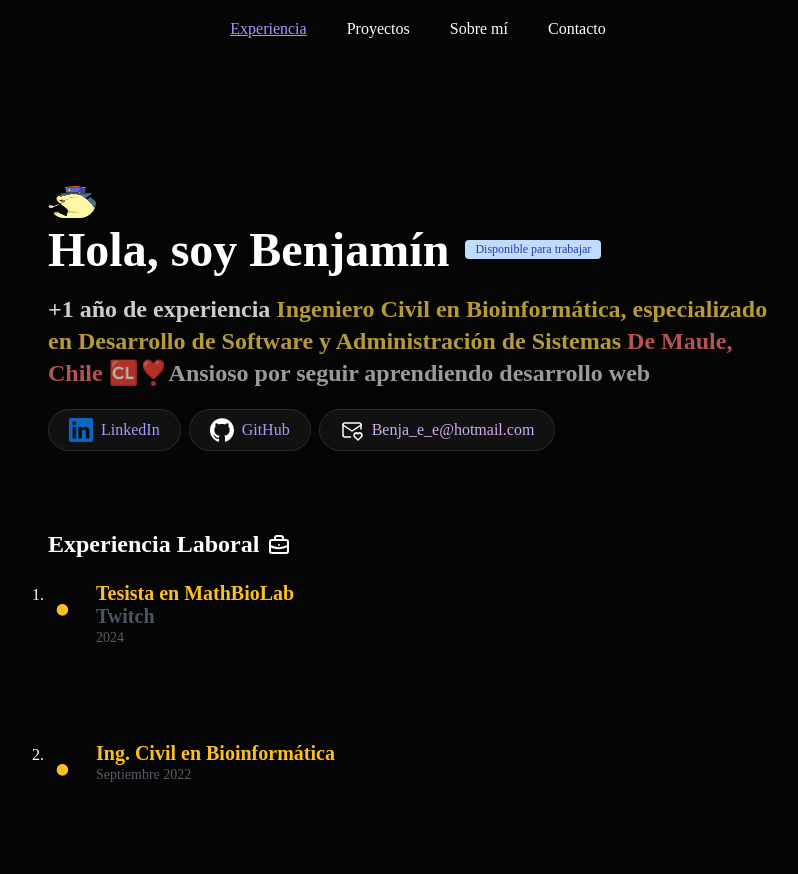
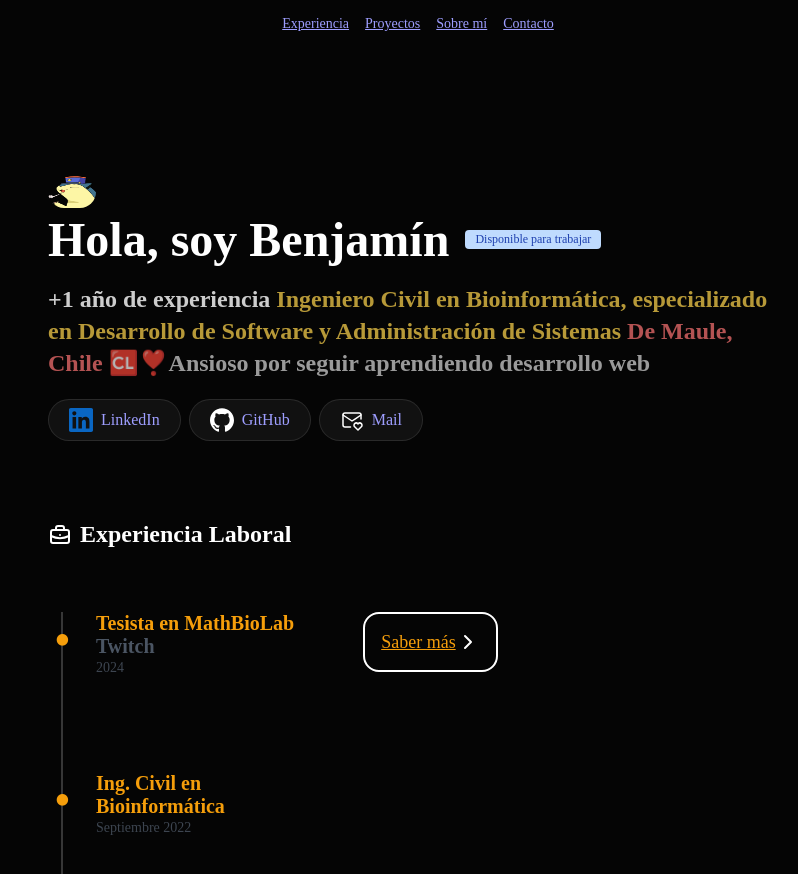
Before and after one commit to BnjmStd/portafolioReact, a React (Vite) app: page / in a window 1280 px wide. Shown: the top 874 px of the page, without its empty margins (222-1020 px from the left). Built offline with nearby package versions, Linux system fonts and the light colour scheme.

Commit message:
avance malo

```diff
--- a/src/components/ExperienceItem.tsx
+++ b/src/components/ExperienceItem.tsx
@@ -1,3 +1,4 @@
+import Arrow from "../icons/Arrow";
 import "./experienceItem.css"
 
 type Job = {
@@ -14,10 +15,13 @@ export default function ExperienceItem({
     experience: Job
 }) {
     return (
+
+
         <div className="experience-item">
             <div className="experience-item__details">
                 <div className="experience-item__sticky">
-                    <span className="experience-item__bullet">•</span>
+                    <span className="experience-item__bullet">&bull;</span>
+
                     <h3 className="experience-item__title">{experience.title}</h3>
                     <h4 className="experience-item__company">{experience.company}</h4>
                     <time className="experience-item__date">{experience.date}</time>
@@ -25,6 +29,14 @@ export default function ExperienceItem({
             </div>
             <div className="experience-item__description">
                 {experience.description}
+                {
+                    experience.link && (
+                        <a className="link" href={experience.link}>
+                            Saber más{" "}
+                            <Arrow />
+                        </a>
+                    )
+                }
             </div>
         </div>
     );
--- a/src/components/SectionContainer.tsx
+++ b/src/components/SectionContainer.tsx
@@ -1,4 +1,3 @@
-
 import "./sectionContainer.css"
 
 export default function SectionContainer({
--- a/src/components/experienceItem.css
+++ b/src/components/experienceItem.css
@@ -1,30 +1,38 @@
 .experience-item {
     position: relative;
-    margin: 0 3rem;
+    margin-left: 3rem;
+    /* mx-12 equivalente a 3rem */
+    margin-right: 3rem;
     padding-bottom: 3rem;
+    /* pb-12 equivalente a 3rem */
     display: grid;
-    grid-template-columns: 1fr;
-    grid-template-rows: auto;
-    position: relative;
 }
 
 .experience-item::before {
     content: '';
     position: absolute;
     left: -35px;
+    display: block;
     height: 100%;
-    border-left: 2px solid rgba(0, 0, 0, 0.2);
+    border-left: 2px solid rgba(255, 255, 255, 0.2);
 }
 
-@media (prefers-color-scheme: dark) {
-    .experience-item::before {
-        border-left: 2px solid rgba(255, 255, 255, 0.15);
+@media (min-width: 768px) {
+    .experience-item {
+        grid-template-columns: repeat(5, 1fr);
+        /* md:grid-cols-5 */
+        gap: 2.5rem;
+        /* md:gap-10 equivalente a 2.5rem */
+        padding-right: 1rem;
+        /* md:space-x-4 equivalente a 1rem */
     }
 }
 
 .experience-item__details {
     position: relative;
     padding-bottom: 3rem;
+    grid-column: span 2;
+    /* md:col-span-2 */
 }
 
 .experience-item__sticky {
@@ -33,51 +41,77 @@
 }
 
 .experience-item__bullet {
-    color: #fbbf24; /* Tailwind's text-yellow-400 */
+    color: #f59e0b;
+    /* text-yellow-400 */
     position: absolute;
     left: -42px;
-    font-size: 3rem; /* Tailwind's text-5xl */
     border-radius: 50%;
+    font-size: 3rem;
+    /* text-5xl */
 }
 
 .experience-item__title {
-    color: #fbbf24; /* Tailwind's text-yellow-400 */
-    font-size: 1.25rem; /* Tailwind's text-xl */
+    font-size: 1.25rem;
+    /* text-xl */
     font-weight: bold;
+    /* font-bold */
+    color: #f59e0b;
+    /* text-yellow-400 */
 }
 
 .experience-item__company {
-    font-size: 1.25rem; /* Tailwind's text-xl */
-    font-weight: 600; /* Tailwind's font-semibold */
-    color: #4b5563; /* Tailwind's text-gray-600 */
-}
-
-@media (prefers-color-scheme: dark) {
-    .experience-item__company {
-        color: #ffffff; /* Tailwind's dark:text-white */
-    }
+    font-size: 1.25rem;
+    /* text-xl */
+    font-weight: 600;
+    /* font-semibold */
+    color: #4b5563;
+    /* text-gray-600 */
 }
 
 .experience-item__date {
+    padding: 0;
     margin: 0;
-    padding: 0;
-    font-size: 0.875rem; /* Tailwind's text-sm */
-    color: rgba(107, 114, 128, 0.8); /* Tailwind's text-gray-600/80 */
+    font-size: 0.875rem;
+    /* text-sm */
+    color: rgba(75, 85, 99, 0.8);
+    /* text-gray-600/80 */
 }
 
-@media (prefers-color-scheme: dark) {
-    .experience-item__date {
-        color: rgba(255, 255, 255, 0.8); /* Tailwind's dark:text-white/80 */
-    }
+
+.experience-item__description {
+    position: relative;
+    display: flex;
+    flex-direction: column;
+    gap: 0.5rem;
+    /* gap-2 equivalente a 0.5rem */
+    padding-bottom: 1rem;
+    color: #4b5563;
+    /* text-gray-600 */
+    grid-column: span 3;
+    /* md:col-span-3 */
 }
 
-.experience-item__description {
-    color: #4b5563; /* Tailwind's text-gray-600 */
-    font-size: 1rem; /* Default font size */
+.link {
+    display: inline-flex;
+    align-items: center;
+    font-size: 1.125rem;
+    /* equivalente a text-lg */
+    font-weight: 500;
+    /* equivalente a font-medium */
+    color: #f59e0b;
+    border: 2px solid white;
+    padding: 1rem;
+    border-radius: 1rem;
+    width: fit-content;
+    /* equivalente a text-yellow-500 */
 }
 
-@media (prefers-color-scheme: dark) {
-    .experience-item__description {
-        color: #d1d5db; /* Tailwind's dark:text-gray-300 */
-    }
+.link:hover {
+    color: #b45309;
+    /* equivalente a hover:text-yellow-700 */
 }
+
+.link:focus {
+    color: #b45309;
+    /* Para asegurar que el color se mantenga al hacer focus */
+}
--- a/src/components/sectionContainer.css
+++ b/src/components/sectionContainer.css
@@ -1,6 +1,5 @@
 .main-section {
     width: 100%;
     max-width: 740px;
-    /* Equivalente a lg:w-[740px] */
     margin: 0 auto;
 }
--- /dev/null
+++ b/src/icons/Arrow.tsx
@@ -0,0 +1,20 @@
+
+export default function Arrow({ width = '24', height = '24', fill = 'white' }) {
+    return (
+        <svg
+        xmlns="http://www.w3.org/2000/svg"
+        width={width} height={height}
+        viewBox="0 0 24 24"
+        stroke-width="2"
+        stroke={fill}
+        fill="none"
+        stroke-linecap="round"
+        stroke-linejoin="round"
+    >
+        <>
+            <path stroke="none" d="M0 0h24v24H0z" fill="none" />
+            <path d="M9 6l6 6l-6 6" />
+        </>
+    </svg>
+    )
+}
--- a/src/pages/Home.tsx
+++ b/src/pages/Home.tsx
@@ -1,8 +1,7 @@
 import { useEffect, useState } from "react"
 import cvUrl from "/cv.json?url";
 import { RootObject } from "../types"
-
-import Header from "../sections/Header/Header";
+import Headerx from "../sections/HeaderEx/Header";
 import Welcome from "../sections/Welcome/Welcome";
 import Experience from "../sections/Experience/Experience";
 import SectionContainer from "../components/SectionContainer";
@@ -21,13 +20,20 @@ export default function Home() {
 
     return (
         <>
-            <Header />
+            <Headerx />
             <Welcome data={data} />
 
-            <SectionContainer id="experience">
-                <h2 style={{ fontSize: '1.5rem', fontWeight: 600, marginBottom: '1.5rem', display: 'flex', gap: '0.5rem', alignItems: 'center' }}>
+            <SectionContainer id="experiencia">
+                <h2 style={{
+                        fontSize: '1.5rem',
+                        fontWeight: 600,
+                        marginBottom: '1.5rem',
+                        display: 'flex',
+                        gap: '0.5rem',
+                        alignItems: 'center'
+                    }}>
+                    <BriefCase />
                     Experiencia Laboral
-                    <BriefCase />
                 </h2>
 
                 <Experience />
--- a/src/sections/Experience/Experience.tsx
+++ b/src/sections/Experience/Experience.tsx
@@ -1,4 +1,6 @@
 import ExperienceItem from "../../components/ExperienceItem"
+
+import "./experience.css"
 
 const EXPERIENCE = [
     {
@@ -20,7 +22,7 @@ const EXPERIENCE = [
 
 export default function Experience() {
     return (
-        <ol className="relative mt-16">
+        <ol className="olist">
             {
                 EXPERIENCE.map((experience) => (
                     <li className="">
--- /dev/null
+++ b/src/sections/Experience/experience.css
@@ -0,0 +1,5 @@
+.olist {
+    position: relative;
+    margin-top: 4rem;
+    list-style-type: none;
+}
--- /dev/null
+++ b/src/sections/HeaderEx/Header.tsx
@@ -0,0 +1,48 @@
+import { useEffect } from 'react';
+import './header.css';
+
+const navItems = [
+    { title: "Experiencia", label: "experiencia", url: "#experiencia" },
+    { title: "Proyectos", label: "proyectos", url: "#proyectos" },
+    { title: "Sobre mí", label: "sobre-mi", url: "#sobre-mi" },
+    { title: "Contacto", label: "contacto", url: "mailto:miduga@gmail.com" },
+];
+
+const Header = () => {
+    useEffect(() => {
+        const sections = document.querySelectorAll('section');
+        const navLinks = document.querySelectorAll('header nav a');
+
+        const observer = new IntersectionObserver((entries) => {
+            entries.forEach(entry => {
+                if (entry.isIntersecting) {
+                    navLinks.forEach(link => {
+                        if (link.getAttribute('aria-label') === entry.target.id) {
+                            link.classList.add('active');
+                        } else {
+                            link.classList.remove('active');
+                        }
+                    });
+                }
+            });
+        }, { threshold: 0.3 });
+
+        sections.forEach(section => observer.observe(section));
+
+        return () => observer.disconnect();
+    }, []);
+
+    return (
+        <header className="header">
+            <nav className="nave" id='landing-header'>
+                {navItems.map((link) => (
+                    <a key={link.label} aria-label={link.label} href={link.url} className="nav-link">
+                        {link.title}
+                    </a>
+                ))}
+            </nav>
+        </header>
+    );
+};
+
+export default Header;
--- /dev/null
+++ b/src/sections/HeaderEx/header.css
@@ -0,0 +1,63 @@
+.header {
+    position: fixed;
+    top: 0;
+    z-index: 10;
+    display: flex;
+    align-items: center;
+    justify-content: center;
+    width: 100%;
+    margin-left: auto;
+    margin-right: auto;
+    margin-top: 0.5rem;
+}
+
+.nave {
+    display: flex;
+    padding: 0 12px;
+    font-size: 0.875rem;
+    /* text-sm */
+    font-weight: 500;
+    /* font-medium */
+    border-radius: 9999px;
+    /* rounded-full */
+    color: #4a5568;
+    /* text-gray-600 */
+    justify-content: center;
+    align-items: center;
+    z-index: 1;
+}
+
+.nav-link {
+    position: relative;
+    /* relative */
+    display: block;
+    /* block */
+    padding: 8px;
+    /* px-2 py-2 */
+    transition: color 0.3s ease;
+    /* transition */
+
+    &:hover {
+        color: #4299e1;
+        /* hover:text-blue-500 */
+    }
+
+}
+
+.nav-link.active {
+    color: #4299e1;
+}
+
+#landing-header {
+    animation: nav-shadown 2s linear both;
+    animation-timeline: scroll(root block);
+    animation-range: 0 200px;
+}
+
+@keyframes nav-shadow {
+    to {
+        background: rgba(142, 111, 111, 0.244);
+        backdrop-filter: blur(10px);
+        color: black;
+    }
+}
--- a/src/sections/Welcome/Welcome.tsx
+++ b/src/sections/Welcome/Welcome.tsx
@@ -4,7 +4,9 @@ import Github from "../../icons/Github"
 import { LinkedIn } from "../../icons/Linkedln"
 import Mail from "../../icons/Mail"
 import { RootObject } from "../../types"
+
 import "./welcome.css"
+
 export default function Welcome({
     data
 }: {
@@ -15,7 +17,7 @@ export default function Welcome({
 
     return (
         <main>
-            <SectionContainer style={{ marginTop: '8rem', marginBottom: '5rem'}}>
+            <SectionContainer style={{ marginTop: '11rem', marginBottom: '5rem'}}>
 
             <img className="header__img" src="/yo.png" alt="photo profile google" />
                 <h1 className="main-heading">
@@ -55,9 +57,9 @@ export default function Welcome({
                     <a className="custom-link"
                         target="_blank"
                         rel="noopener noreferrer"
-                        href="">
+                        href="mailto:benja_e_e@hotmail.com">
                         <Mail />
-                        Benja_e_e@hotmail.com
+                        Mail
                     </a>
 
                 </nav>
```
